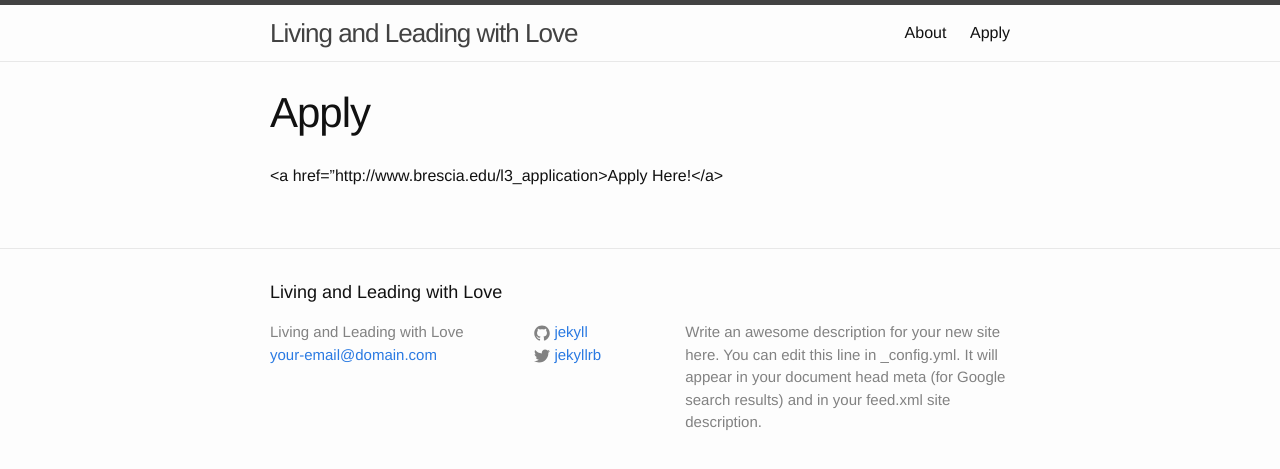
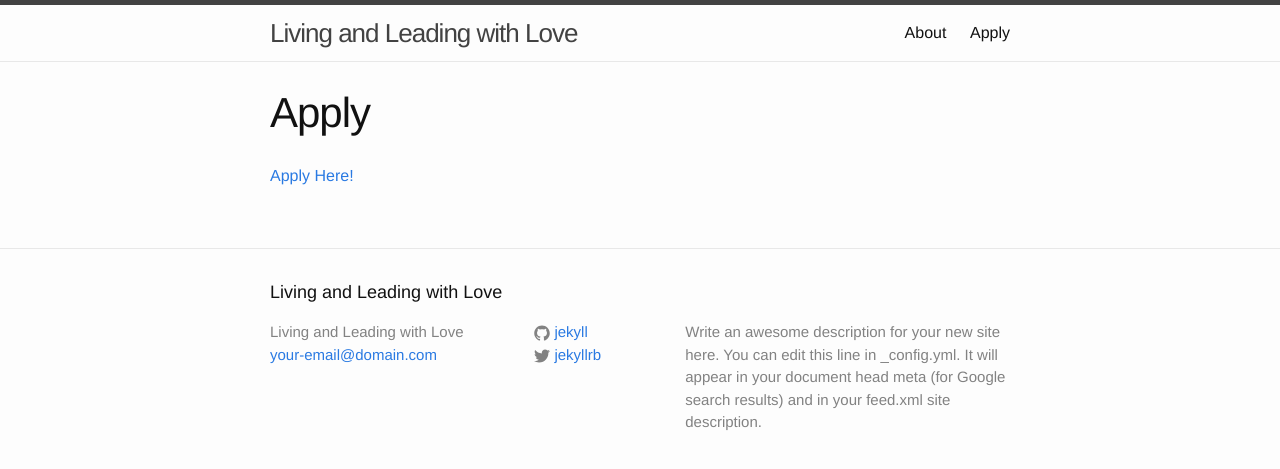
Before and after one commit to l3siteadmin/l3siteadmin.github.io, a Jekyll site: the page built from apply.md, in a window 1280 px wide. Shown: the top 469 px of the page. Built offline with Jekyll 4.4.1, drawn with Linux system fonts in a browser that asks for light colours.

Commit message:
Update apply.md

```diff
--- a/apply.md
+++ b/apply.md
@@ -3,4 +3,4 @@ layout: page
 title: Apply
 permalink: /apply/
 ---
-<a href="http://www.brescia.edu/l3_application>Apply Here!</a>
+<a href="http://www.brescia.edu/l3_application">Apply Here!</a>
```
